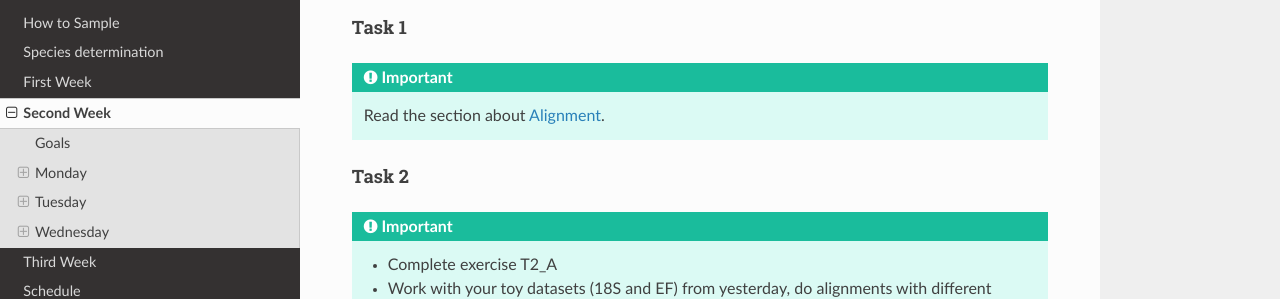
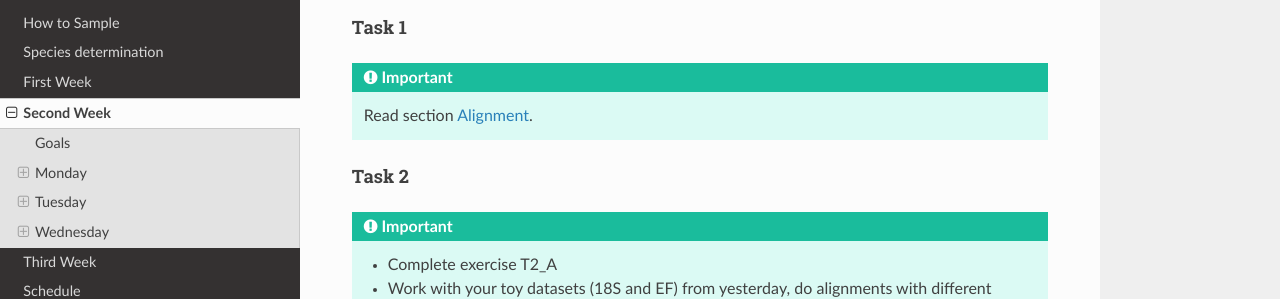
Before and after one commit to bheimbu/evolutionary_ecology, a Sphinx documentation site: the page built from docs/source/second_week.rst, in a window 1280 px wide and 900 px high, scrolled down 6588 px. Shown: the part 152-451 px from the top of the window. Built offline with Sphinx 7.4.7 and the Read the Docs theme 2.0.0, drawn with Linux system fonts in a browser that asks for light colours; cross-references to code outside the pages are shown as plain code; some of the changed text lies outside the part shown.

Commit message:
Update second_week.rst

```diff
--- a/docs/source/second_week.rst
+++ b/docs/source/second_week.rst
@@ -242,8 +242,7 @@ Task 1
 """"""
 
 .. important::
-      Read the section about :ref:`Alignment`.
-
+      Read section :ref:`Alignment`.
 
 Task 2
 """"""
@@ -361,7 +360,7 @@ Task 1
 
 .. important::
   - Download and install `jmodeltest2 <https://github.com/ddarriba/jmodeltest2>`_ on your PC
-  - Read the section on :ref:`Models_of_Sequence_Evolution`
+  - Read section :ref:`Models_of_Sequence_Evolution`
   - Complete exercises under :ref:`T3_A`
 
 
```
